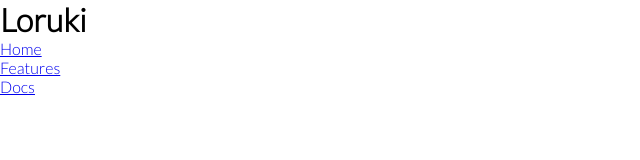
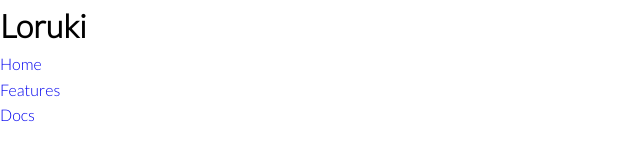
Before and after one commit to stetsonharding/Loruki, a plain HTML site: page index.html in a window 1280 px wide. Shown: the whole page, without its empty margins (0-640 px from the left). Drawn offline with Linux system fonts and the light colour scheme.

Commit message:
first IndexPage Commit

```diff
--- a/css/styles.css
+++ b/css/styles.css
@@ -8,4 +8,14 @@
 
 body{
     font-family: 'Lato', sans-serif;
+    color: 333;
+    line-height: 1.6;
 }
+
+ul {
+    list-style-type: none;
+}
+
+a{
+    text-decoration: none;
+}
```
